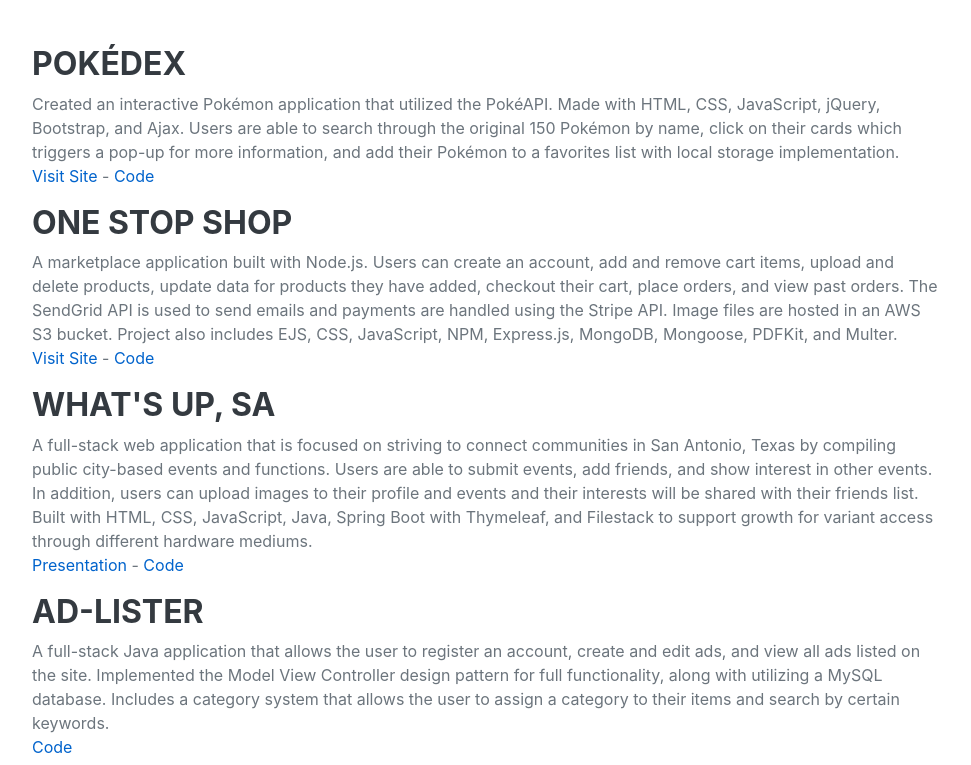
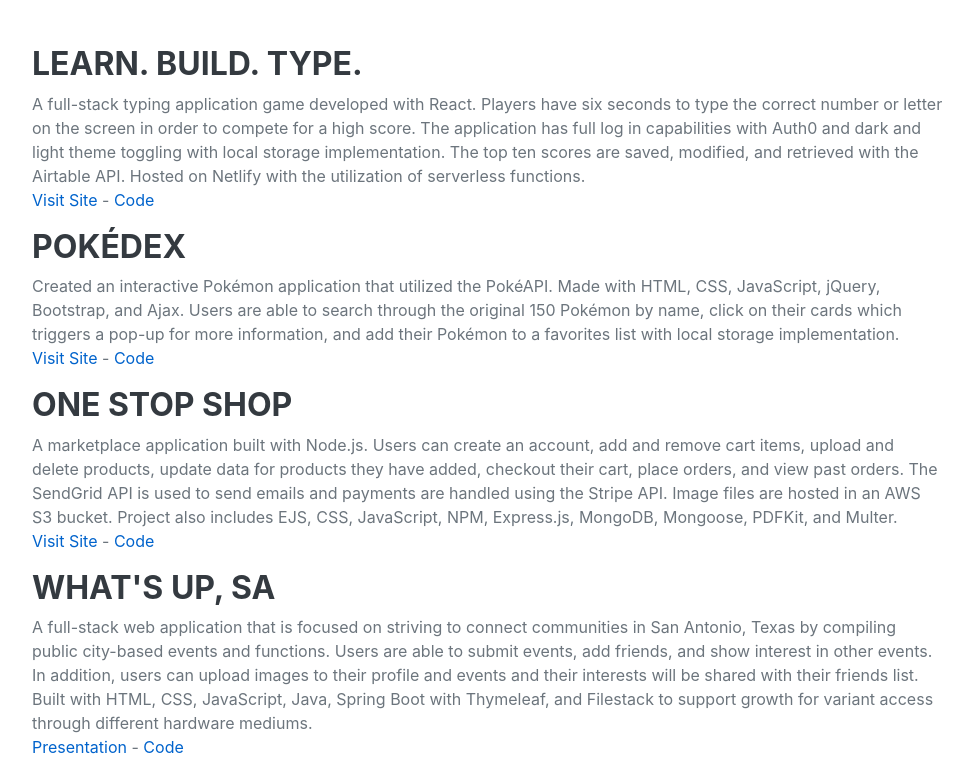
Before and after one commit to yasminmenchaca/yasminmenchaca.github.io, a plain HTML site: page index.html in a window 1280 px wide. Shown: the part 4335-5100 px from the top of the page, without its empty margins (288-1259 px from the left). Drawn offline with nearby package versions, Linux system fonts and the light colour scheme; a web font is replaced by a local one.

Commit message:
added project

```diff
--- a/index.html
+++ b/index.html
@@ -375,6 +375,25 @@
         <div class="resume-section-content">
           <h2 class="mb-5">Projects</h2>
 
+          <h3>Learn. Build. Type.</h3>
+          <p>
+            A full-stack typing application game developed with React. Players
+            have six seconds to type the correct number or letter on the screen
+            in order to compete for a high score. The application has full log
+            in capabilities with Auth0 and dark and light theme toggling with
+            local storage implementation. The top ten scores are saved,
+            modified, and retrieved with the Airtable API. Hosted on Netlify
+            with the utilization of serverless functions.<br /><a
+              href="https://learnbuildtype-menchaca.netlify.app"
+              >Visit Site</a
+            >
+            -
+            <a
+              href="https://github.com/yasminmenchaca/react-serverless-full-stack-web-development"
+              >Code</a
+            >
+          </p>
+
           <h3>Pokédex</h3>
           <p>
             Created an interactive Pokémon application that utilized the
@@ -421,19 +440,6 @@
             - <a href="https://github.com/Whats-Up-SA/Whats-Up-SA">Code</a>
           </p>
 
-          <h3>Ad-Lister</h3>
-          <p>
-            A full-stack Java application that allows the user to register an
-            account, create and edit ads, and view all ads listed on the site.
-            Implemented the Model View Controller design pattern for full
-            functionality, along with utilizing a MySQL database. Includes a
-            category system that allows the user to assign a category to their
-            items and search by certain keywords.<br /><a
-              href="https://github.com/yasminmenchaca/ad_lister2"
-              >Code</a
-            >
-          </p>
-
           <h3>Contacts Phonebook</h3>
           <p>
             A Console IO application, made in Java, that prompts the user to
```
Also changed, not shown: 1 other file.
